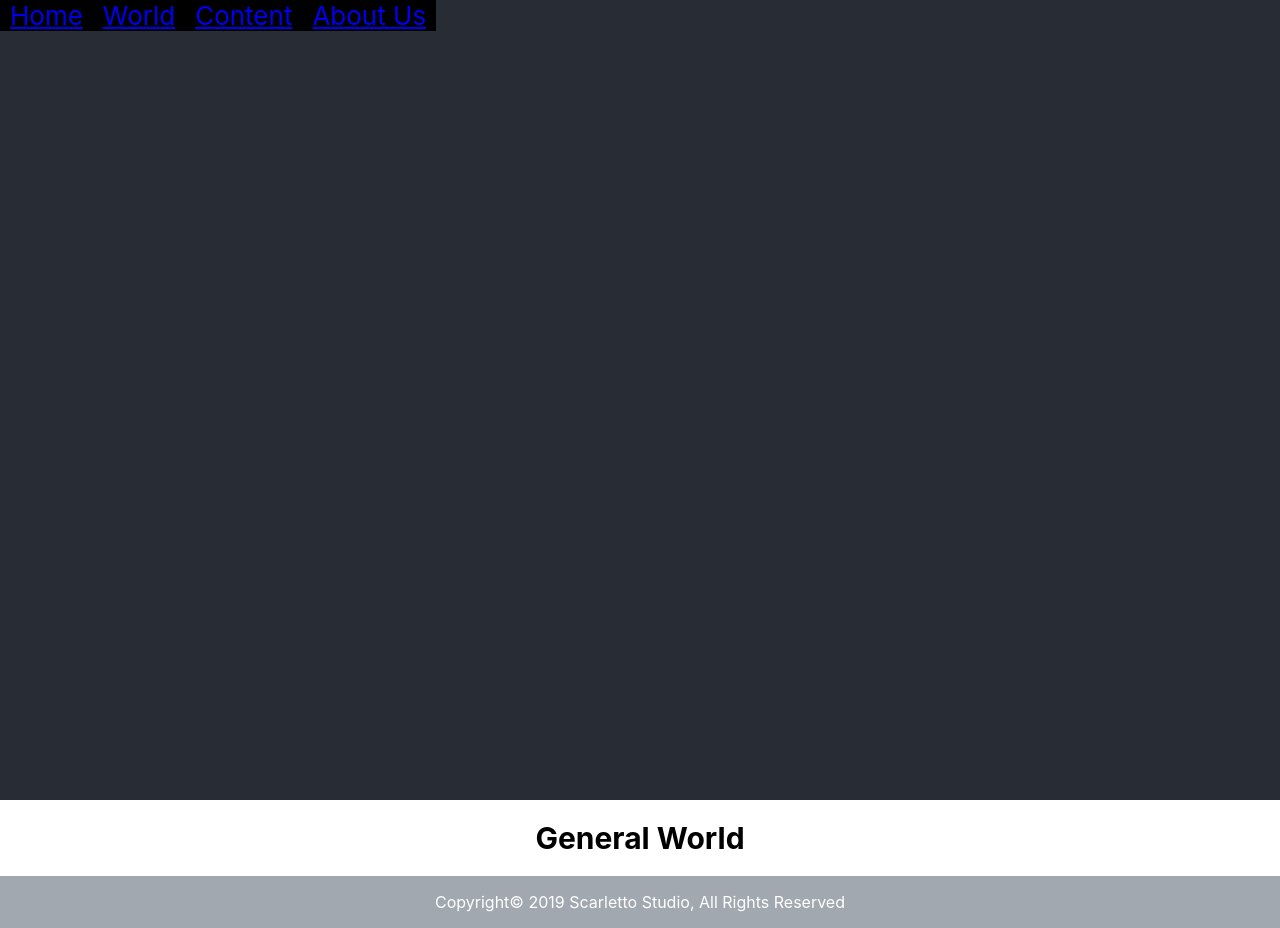
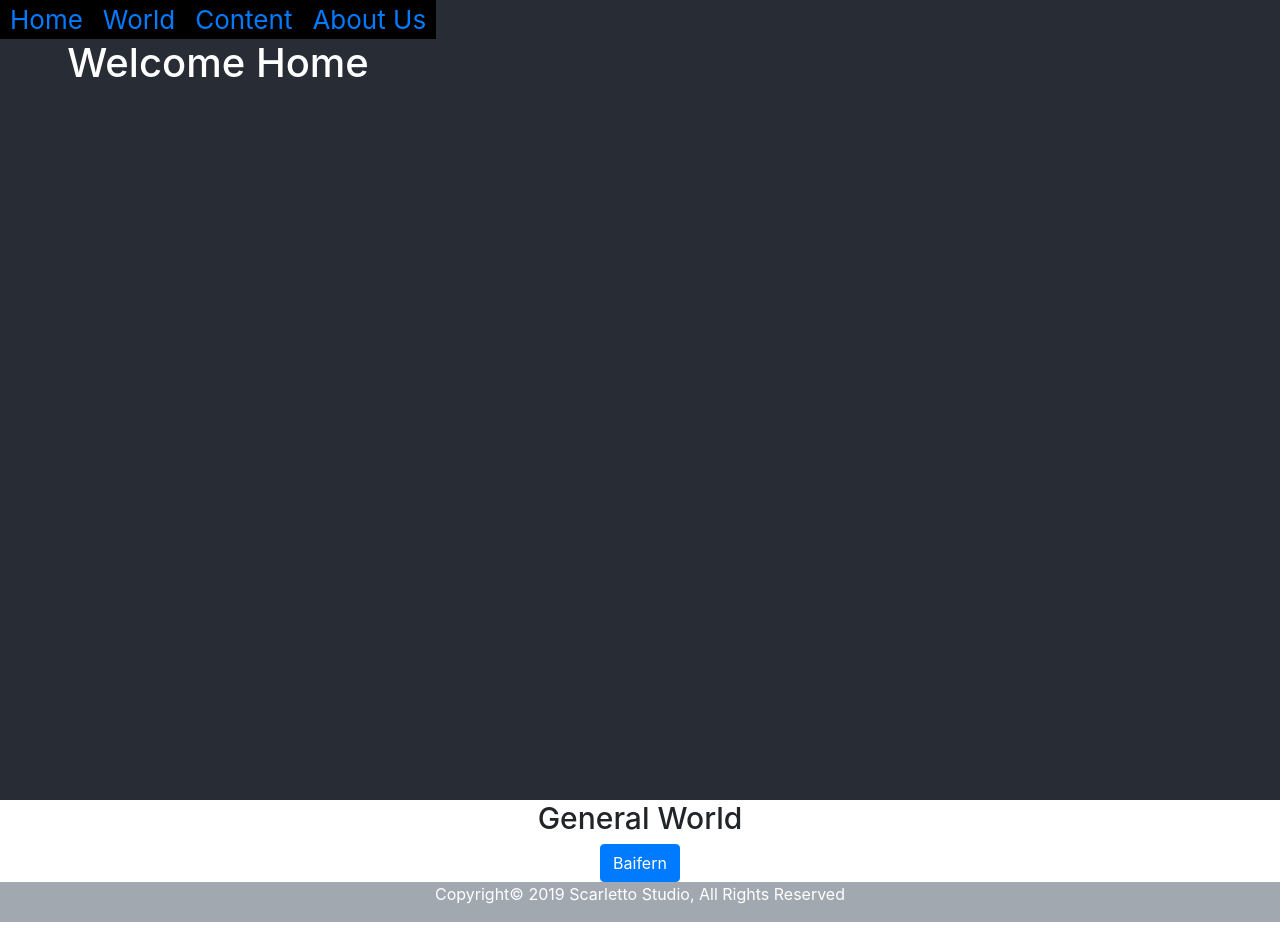
Before and after one commit to Scarletto-Studio/GeneralWorld, a React (Create React App) app: page / in a window 1280 px wide. Built offline with nearby package versions, Linux system fonts and the light colour scheme.

Commit message:
Add Home Page.

```diff
--- a/package.json
+++ b/package.json
@@ -3,7 +3,9 @@
   "version": "0.1.0",
   "private": true,
   "dependencies": {
+    "bootstrap": "^4.2.1",
     "react": "^16.8.1",
+    "react-bootstrap": "^1.0.0-beta.5",
     "react-dom": "^16.8.1",
     "react-router": "^4.3.1",
     "react-router-dom": "^4.3.1",
--- a/public/index.html
+++ b/public/index.html
@@ -1,13 +1,26 @@
 <!DOCTYPE html>
 <html lang="en">
+
 <head>
   <meta charset="utf-8" />
   <link rel="shortcut icon" href="%PUBLIC_URL%/worldwide.png" />
-    <meta
-      name="viewport"
-      content="width=device-width, initial-scale=1, shrink-to-fit=no"
+  <meta name="viewport" content="width=device-width, initial-scale=1, shrink-to-fit=no" />
+  <meta name="theme-color" content="#000000" />
+  <link rel="stylesheet" href="https://maxcdn.bootstrapcdn.com/bootstrap/4.2.1/css/bootstrap.min.css" integrity="sha384-GJzZqFGwb1QTTN6wy59ffF1BuGJpLSa9DkKMp0DgiMDm4iYMj70gZWKYbI706tWS"
+    crossorigin="anonymous" />
+  <script src="https://unpkg.com/react/umd/react.production.js" crossorigin />
+
+  <script
+      src="https://unpkg.com/react-dom/umd/react-dom.production.js"
+      crossorigin
     />
-    <meta name="theme-color" content="#000000" />
+
+    <script
+      src="https://unpkg.com/react-bootstrap@next/dist/react-bootstrap.min.js"
+      crossorigin
+    />
+
+    <script>var Alert = ReactBootstrap.Alert;</script>
   <!--
       manifest.json provides metadata used when your web app is added to the
       homescreen on Android. See https://developers.google.com/web/fundamentals/web-app-manifest/
@@ -24,6 +37,7 @@
     -->
   <title>General World</title>
 </head>
+
 <body>
   <noscript>You need to enable JavaScript to run this app.</noscript>
   <div id="root"></div>
@@ -38,4 +52,5 @@
       To create a production bundle, use `npm run build` or `yarn build`.
     -->
 </body>
+
 </html>
--- a/src/App.js
+++ b/src/App.js
@@ -2,7 +2,7 @@ import React, { Component } from 'react';
 import logo from './logo.svg';
 import Navbar from './components/navbar.jsx';
 import Footer from './components/footer.jsx';
-import Content from './components/content.jsx';
+import Content from './pages/content.jsx';
 import './App.css';
 
 class App extends Component {
--- /dev/null
+++ b/src/components/button.jsx
@@ -0,0 +1,24 @@
+import React, { Component } from "react";
+import Button from "react-bootstrap/Button";
+
+const Buttonna = () => (
+  <div>
+    <Button variant="primary">Baifern</Button>
+  </div>
+)
+
+class Buttoness extends Component {
+    alertok() {
+        console.log("Hello Baifern.")
+    }
+
+    render() {
+        return(
+            <div>
+                <Buttonna onClick={this.alertok.bind(this)} />
+            </div>
+        )
+    }
+}
+
+export default Buttoness;
--- a/src/components/navbar.jsx
+++ b/src/components/navbar.jsx
@@ -1,8 +1,9 @@
-import React, { Component } from "react";
-import Styled from "styled-components";
+import React, { Component } from "react"
+import Styled from "styled-components"
 import {Route} from 'react-router-dom'
+import Home from '../pages/home.jsx'
 import World from '../pages/world.jsx'
-import Content from '../components/content.jsx'
+import Content from '../pages/content.jsx'
 // import './style/navbar.css'
 
 const Nav = Styled.ul`
@@ -34,7 +35,7 @@ class Navbar extends Component {
           <List><a href="/about">About Us</a></List>
         </Nav>
         <div>
-          <Route path="/" />
+          <Route exact path="/" component={Home} />
           <Route path="/world" component={World} />
           <Route path="/content" component={Content} />
           <Route path="/about" />
--- a/src/components/content.jsx
+++ b/src/pages/content.jsx
@@ -1,6 +1,7 @@
 import React , {Component} from 'react'
 import styled from 'styled-components'
-import './style/content.css'
+import Buttoness from '../components/button.jsx'
+import '../components/style/content.css'
 
 const Topic = styled.h1`
     font-family: -apple-system, BlinkMacSystemFont, 'Segoe UI', Roboto, Oxygen, Ubuntu, Cantarell, 'Open Sans', 'Helvetica Neue', sans-serif;
@@ -22,6 +23,7 @@ class Content extends Component {
         return(
             <div>
                 <HeadContent />
+                <Buttoness />
             </div>
         )
     }
--- /dev/null
+++ b/src/pages/home.jsx
@@ -0,0 +1,13 @@
+import React , {Component} from 'react'
+
+class Home extends Component {
+    render() {
+        return(
+            <div>
+                <h1>Welcome Home</h1>
+            </div>
+        )
+    }
+}
+
+export default Home
```
Also changed, not shown: 1 other file (tests, documents, lock files or other folders). Lines whose indentation alone changed are shown as unchanged.
